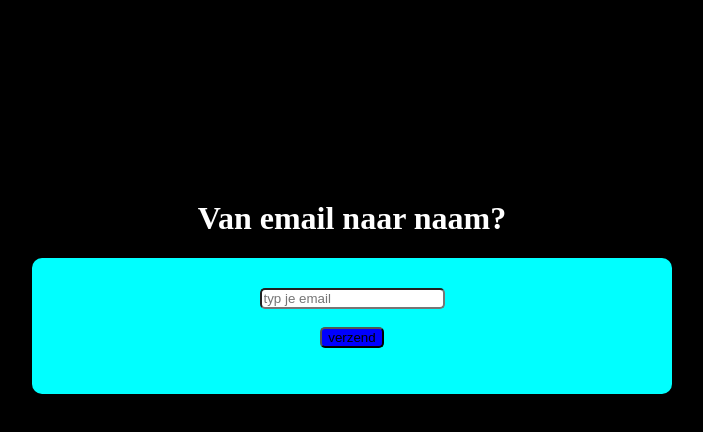
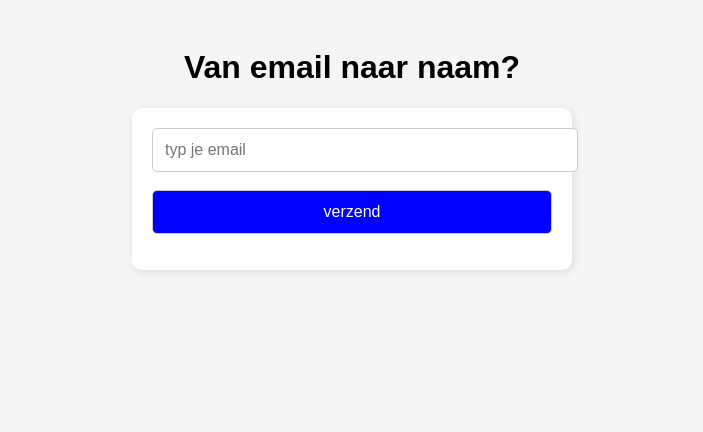
Before and after one commit to matteo-delbroek/van-email-naar-naam, a plain HTML site: page index.html in a window 1280 px wide. Shown: the whole page, without its empty margins (288-991 px from the left). Drawn offline with Linux system fonts and the light colour scheme.

Commit message:
Update e-mail_naam.css

```diff
--- a/e-mail_naam.css
+++ b/e-mail_naam.css
@@ -1,26 +1,46 @@
-body{
-    margin-top: 200px;
-    margin-left: 320px;
-    margin-right: 320px;
-    background-color: black;
-    color: white;
+body {
+    font-family: Arial, sans-serif;
     text-align: center;
+    padding: 20px;
+    background-color: #f5f5f5;
 }
-div{
-    background-color:aqua;
-    text-align: center;
-    padding-top: 30px;
-    padding-bottom: 30px;
+
+div {
+    max-width: 90%;
+    width: 400px;
+    margin: auto;
+    padding: 20px;
     border-radius: 10px;
-    color:black;
+    box-shadow: 2px 2px 10px rgba(0, 0, 0, 0.1);
+    background-color: white;
 }
-input{
+
+input, button {
+    width: 100%;
+    padding: 12px;
+    font-size: 16px;
+    border: 1px solid #ccc;
     border-radius: 5px;
 }
-button{
-    border-radius: 5px;
-    background-color:blue;
+
+button {
+    background-color: blue;
+    color: white;
+    cursor: pointer;
 }
-button:hover{
-    background-color:blueviolet;
+
+button:hover {
+    background-color: darkblue;
 }
+
+/* Aanpassingen voor kleine schermen */
+@media (max-width: 600px) {
+    div {
+        width: 100%;
+        padding: 15px;
+    }
+
+    input, button {
+        font-size: 18px;
+    }
+}
```
